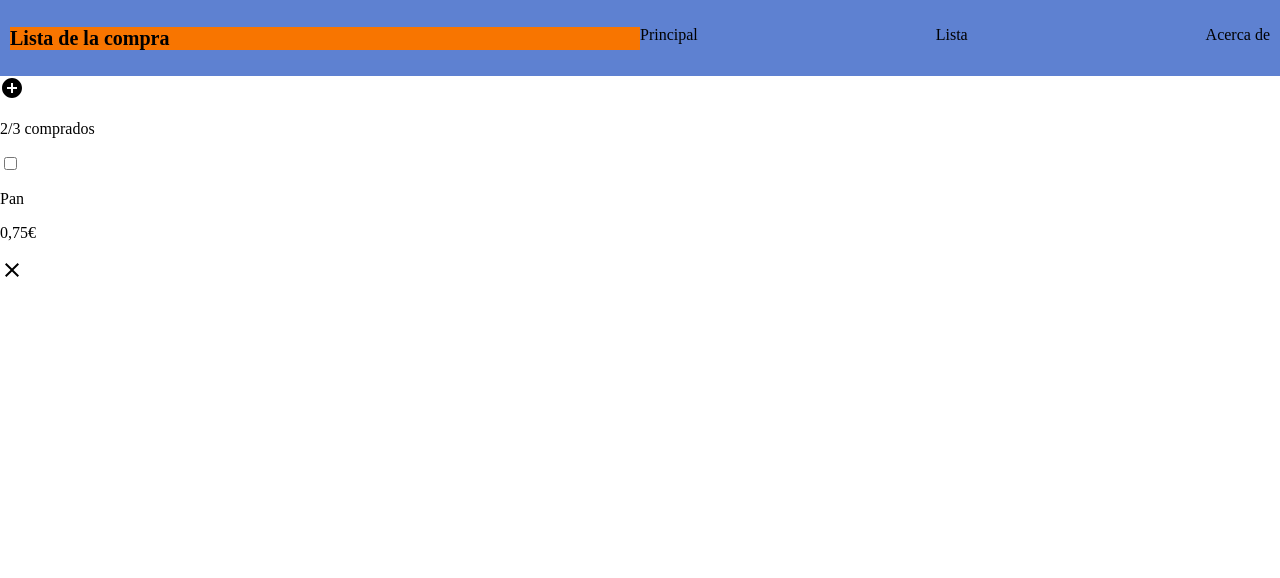
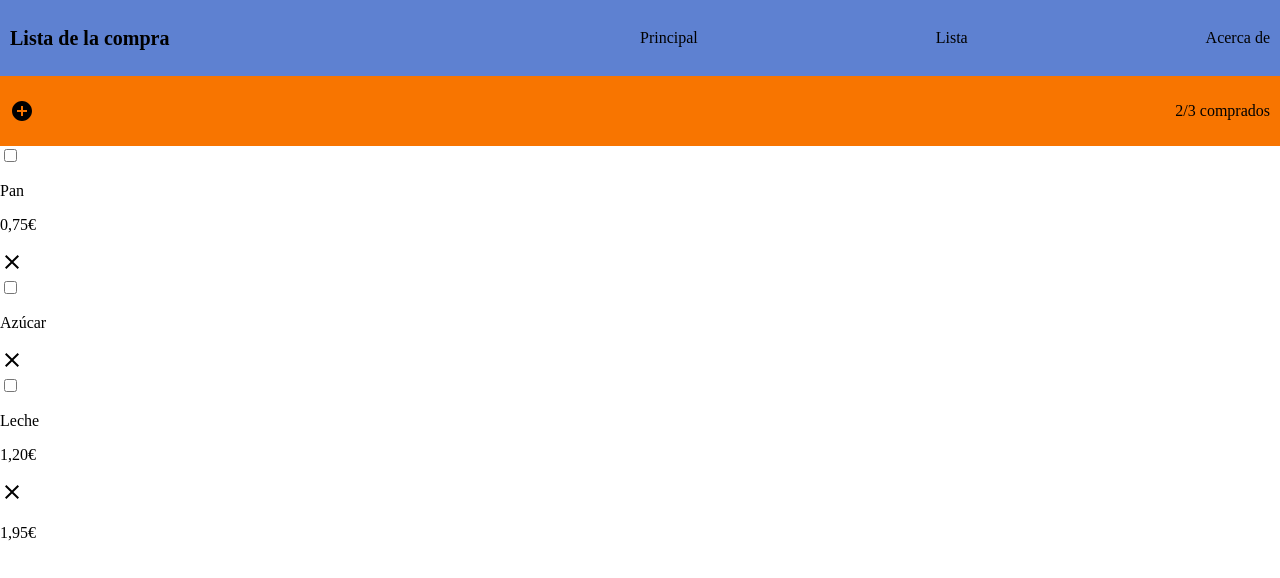
Before and after one commit to Marianlopig/202204-W1CH4-marian-lopez, a plain HTML site: page index.html in a window 1280 px wide. Drawn offline with Linux system fonts and the light colour scheme.

Commit message:
first two bloqs from css

```diff
--- a/index.html
+++ b/index.html
@@ -18,17 +18,37 @@
           <div><p>Acerca de</p></div>
         </section>
       </nav>
-      <section>
-        <img src="images/add.svg" alt="agregar item" />
-        <p>2/3 comprados</p>
+      <section class="add-container">
+        <div class="add-container__button">
+          <img src="images/add.svg" alt="icono agregar item" />
+        </div>
+        <div class="add-container__counter"><p>2/3 comprados</p></div>
       </section>
-      <article>
-        <section>
+      <article class="list">
+        <section class="list__items">
+          <section class="list__items--each-item">
           <input type="checkbox" value="first_checkbox" />
           <p>Pan</p>
           <p>0,75€</p>
           <img src="images/cancel.svg" alt="cancel line" />
         </section>
+        <section class="list__items--each-item">
+          <input type="checkbox" value="first_checkbox" />
+          <p>Azúcar</p>
+          <p></p>
+          <img src="images/cancel.svg" alt="cancel line" />
+        </section>
+        <section class="list__items--each-item">
+          <input type="checkbox" value="first_checkbox" />
+          <p>Leche</p>
+          <p>1,20€</p>
+          <img src="images/cancel.svg" alt="cancel line" />
+        </section>
+        </section>
+        <section>
+          <p>1,95€</p>
+        </section>
+        </article>
       </article>
     </div>
   </body>
--- a/style.css
+++ b/style.css
@@ -15,12 +15,12 @@ body {
   display: flex;
   background-color: #5e81d1;
   padding: 10px;
+  align-items: center;
 }
 .menu__title {
   flex: 1;
   justify-content: flex-start;
   font-size: 20px;
-  background-color: #f87500;
 }
 .menu__options {
   flex: 1;
@@ -40,3 +40,29 @@ body {
   flex: 1;
   justify-content: center;
 }
+.add-container {
+  display: flex;
+  background-color: #f87500;
+  justify-content: space-between;
+  padding: 10px;
+  align-items: center;
+}
+.add-container__button {
+  height: 30px;
+  width: 30px;
+  padding-top: 5px;
+}
+.add-container__counter {
+}
+
+.list {
+  display: flex;
+  flex-direction: column;
+}
+.list__items {
+  display: flex;
+  flex-direction: column;
+}
+.list__items--each-item {
+  flex-direction: row;
+}
```
